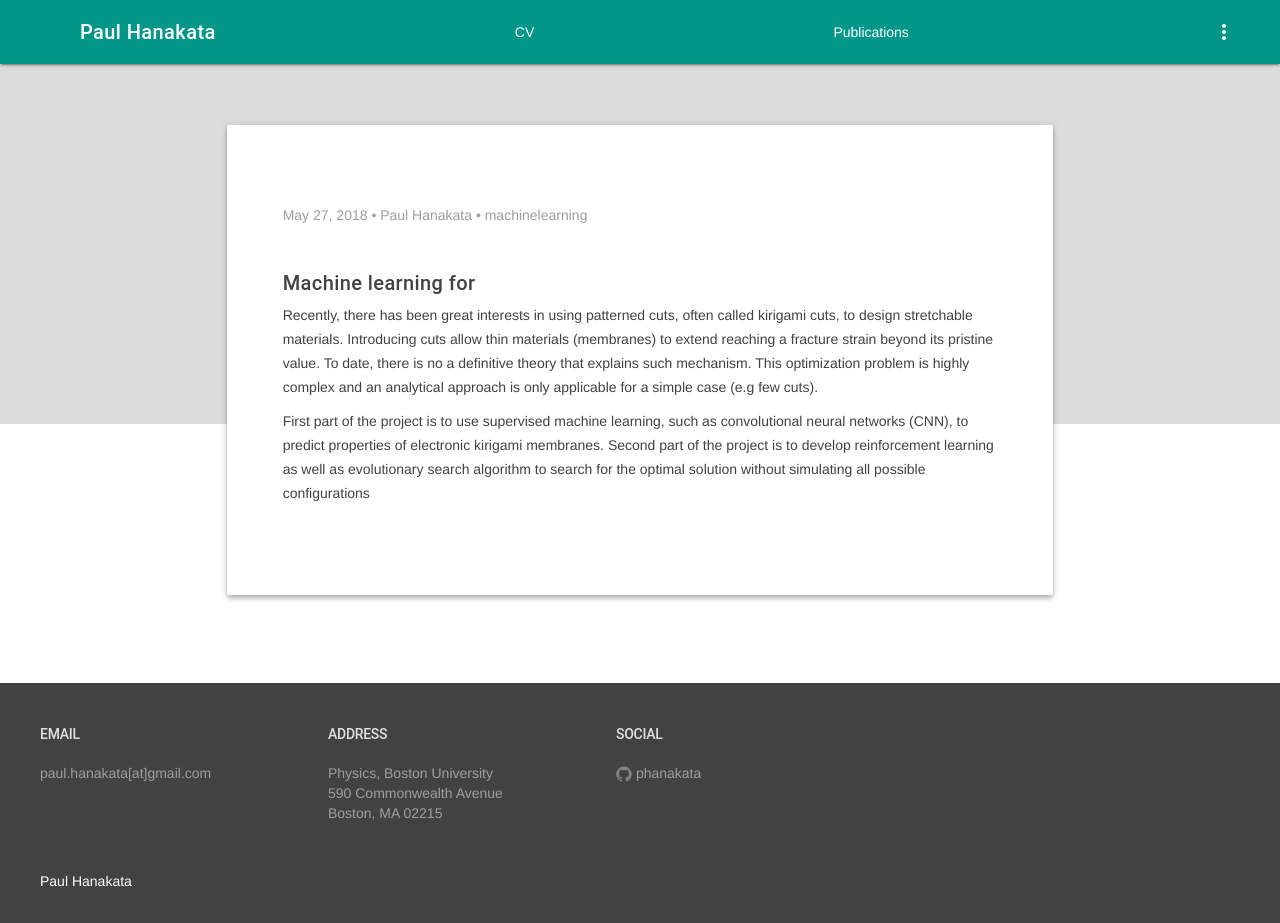
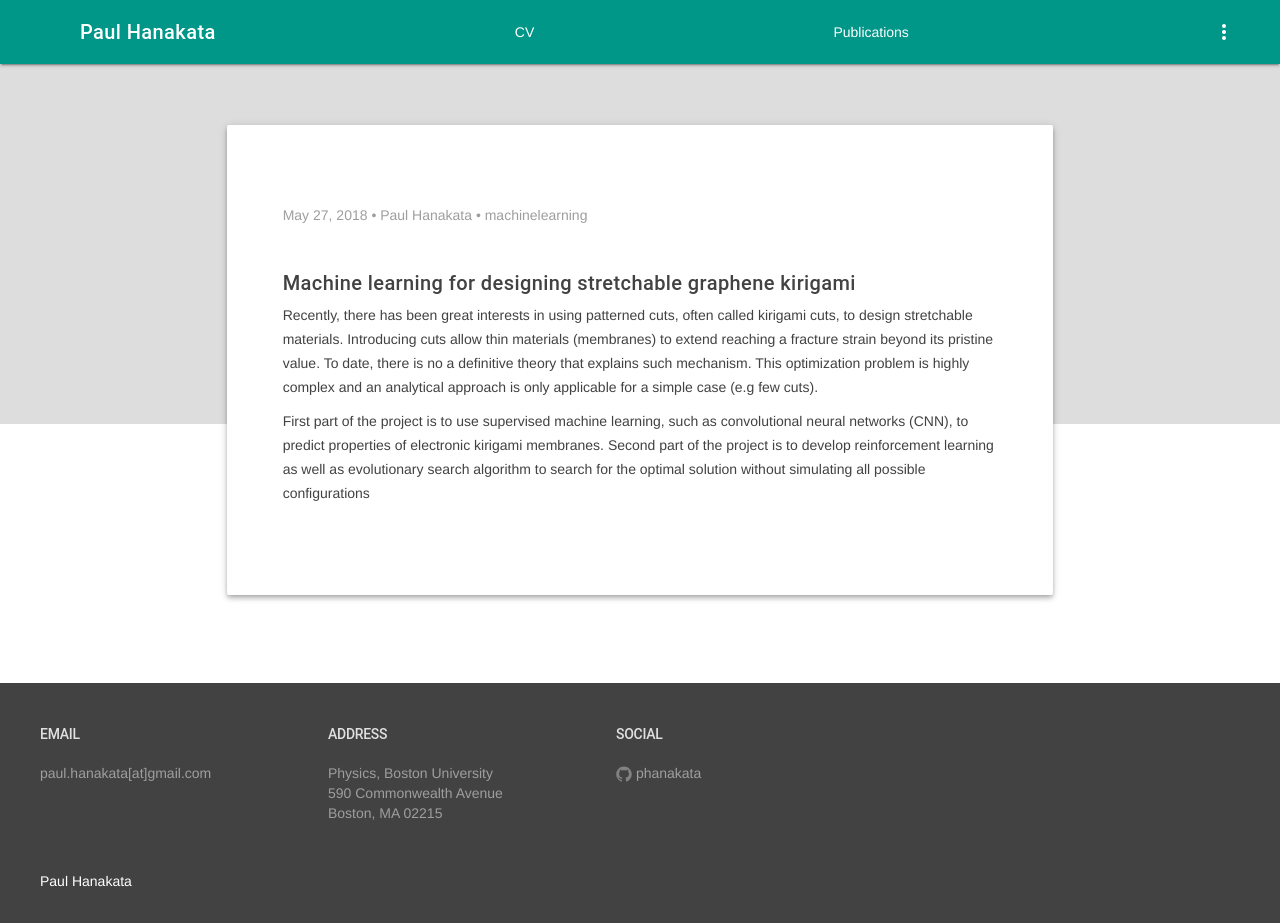
Before and after one commit to phanakata/phanakata.github.io, a Jekyll site: the page built from _posts/2018-05-29-ML.markdown, in a window 1280 px wide. Built offline with Jekyll 4.4.1, drawn with Linux system fonts in a browser that asks for light colours.

Commit message:
Update 2018-05-29-ML.markdown

```diff
--- a/_posts/2018-05-29-ML.markdown
+++ b/_posts/2018-05-29-ML.markdown
@@ -5,7 +5,7 @@ date:   2018-05-27 11:00:01
 categories: machinelearning
 author: Paul Hanakata
 ---
-##### Machine learning for
+##### Machine learning for designing stretchable graphene kirigami
 Recently, there has been great interests in using patterned cuts, often called kirigami cuts, to design stretchable materials.
 Introducing cuts allow thin materials (membranes) to extend reaching a fracture strain beyond its pristine value.
 To date, there is no a definitive theory that explains such mechanism.
```
